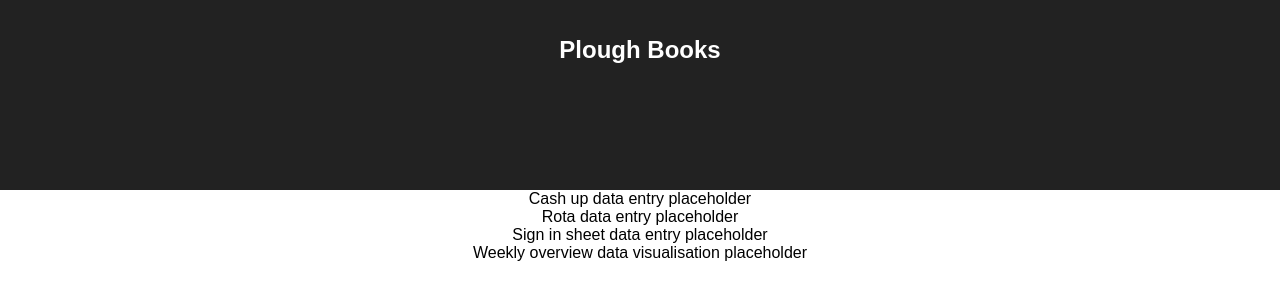
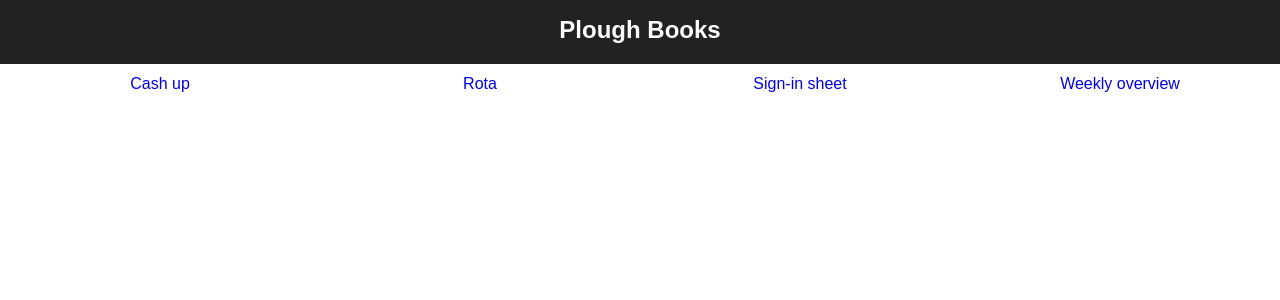
Before and after one commit to mloveday/plough-books, a React (Create React App) app in the folder plough-books-front/: page / in a window 1280 px wide. Shown: the top 300 px of the page. Built offline with nearby package versions, Linux system fonts and the light colour scheme.

Commit message:
Routing & nav bar TODO: wire up routing to redux

```diff
--- a/plough-books-front/package.json
+++ b/plough-books-front/package.json
@@ -18,6 +18,12 @@
     "@types/node": "^10.11.5",
     "@types/react": "^16.4.16",
     "@types/react-dom": "^16.0.9",
+    "@types/react-redux": "^6.0.9",
+    "@types/react-router": "^4.0.31",
+    "@types/react-router-dom": "^4.3.1",
+    "react-redux": "^5.0.7",
+    "react-router": "^4.3.1",
+    "react-router-dom": "^4.3.1",
     "typescript": "^3.1.1"
   }
 }
--- a/plough-books-front/src/App/App.css
+++ b/plough-books-front/src/App/App.css
@@ -4,11 +4,50 @@
 
 .App-header {
   background-color: #222;
-  height: 150px;
-  padding: 20px;
+  height: 32px;
+  padding: 16px;
   color: white;
 }
 
 .App-title {
-  font-size: 1.5em;
+  font-size: 24px;
+  padding: 0;
+  margin: 0;
 }
+
+.App-nav {
+}
+
+.App-nav-list {
+  height: 40px;
+  padding: 0;
+  margin: 0;
+  display: flex;
+  flex-direction: row;
+  list-style-type: none;
+}
+
+.App-nav-item {
+  flex: 1;
+  padding: 0;
+  margin: 0;
+  display: flex;
+}
+
+.App-nav-item a {
+  text-decoration: none;
+  flex: 1;
+  height: 40px;
+  display: flex;
+  align-items: center;
+  justify-content: center;
+}
+
+.App-nav-item a:hover {
+  background-color: #000;
+  color: #fff;
+}
+
+.App-content-container {
+  padding-top: 8px;
+}
--- a/plough-books-front/src/App/App.tsx
+++ b/plough-books-front/src/App/App.tsx
@@ -1,4 +1,6 @@
 import * as React from 'react';
+import {Route} from "react-router";
+import {Link} from "react-router-dom";
 import {CashUp} from "../DataEntry/CashUp/CashUp";
 import {Rota} from "../DataEntry/Rota/Rota";
 import {SignIn} from "../DataEntry/SignIn/SignIn";
@@ -12,10 +14,20 @@ export class App extends React.Component {
         <header className="App-header">
           <h1 className="App-title">Plough Books</h1>
         </header>
-        <div><CashUp/></div>
-        <div><Rota/></div>
-        <div><SignIn/></div>
-        <div><WeeklyOverview/></div>
+        <nav className="App-nav">
+          <ul className="App-nav-list">
+            <li className="App-nav-item"><Link to="/cash-up">Cash up</Link></li>
+            <li className="App-nav-item"><Link to="/rota">Rota</Link></li>
+            <li className="App-nav-item"><Link to="/sign-in-sheet">Sign-in sheet</Link></li>
+            <li className="App-nav-item"><Link to="/weekly-overview">Weekly overview</Link></li>
+          </ul>
+        </nav>
+        <div className="App-content-container">
+            <Route path="/cash-up" component={CashUp}/>
+            <Route path="/rota" component={Rota}/>
+            <Route path="/sign-in-sheet" component={SignIn}/>
+            <Route path="/weekly-overview" component={WeeklyOverview}/>
+        </div>
       </div>
     );
   }
--- a/plough-books-front/src/index.tsx
+++ b/plough-books-front/src/index.tsx
@@ -1,11 +1,25 @@
+import {createBrowserHistory} from 'history';
 import * as React from 'react';
 import * as ReactDOM from 'react-dom';
+import {Provider} from 'react-redux';
+import {Route, Router} from 'react-router';
+import {combineReducers, createStore} from "redux";
 import {App} from './App/App';
 import './index.css';
 import registerServiceWorker from './registerServiceWorker';
 
+const store = createStore(combineReducers({
+    // TODO add some reducers
+}));
+
+const browserHistory = createBrowserHistory();
+
 ReactDOM.render(
-  <App />,
+    <Provider store={store}>
+        <Router history={browserHistory}>
+            <Route path="/" component={App}/>
+        </Router>
+    </Provider>,
   document.getElementById('root') as HTMLElement
 );
 registerServiceWorker();
```
Also changed, not shown: 1 other file (tests, documents, lock files or other folders).
